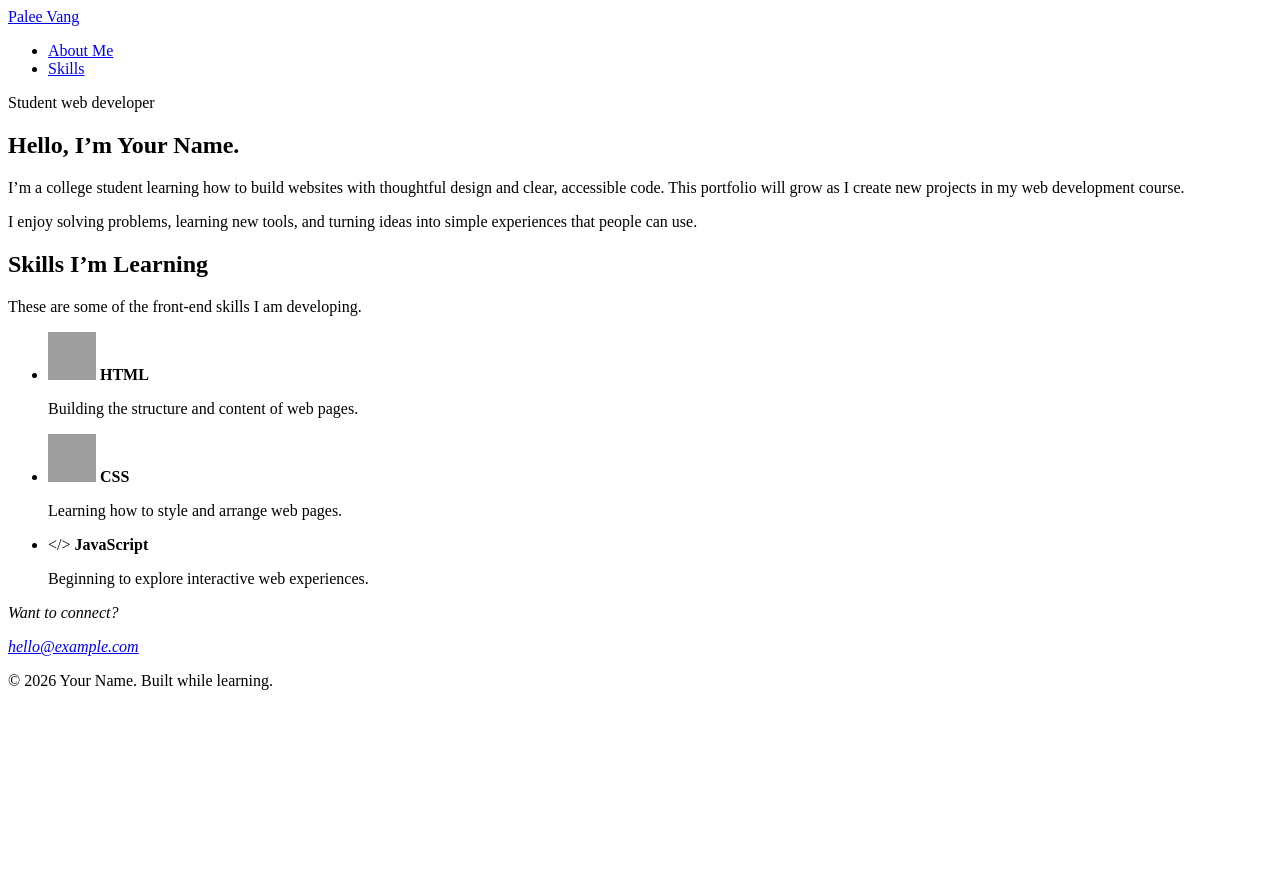
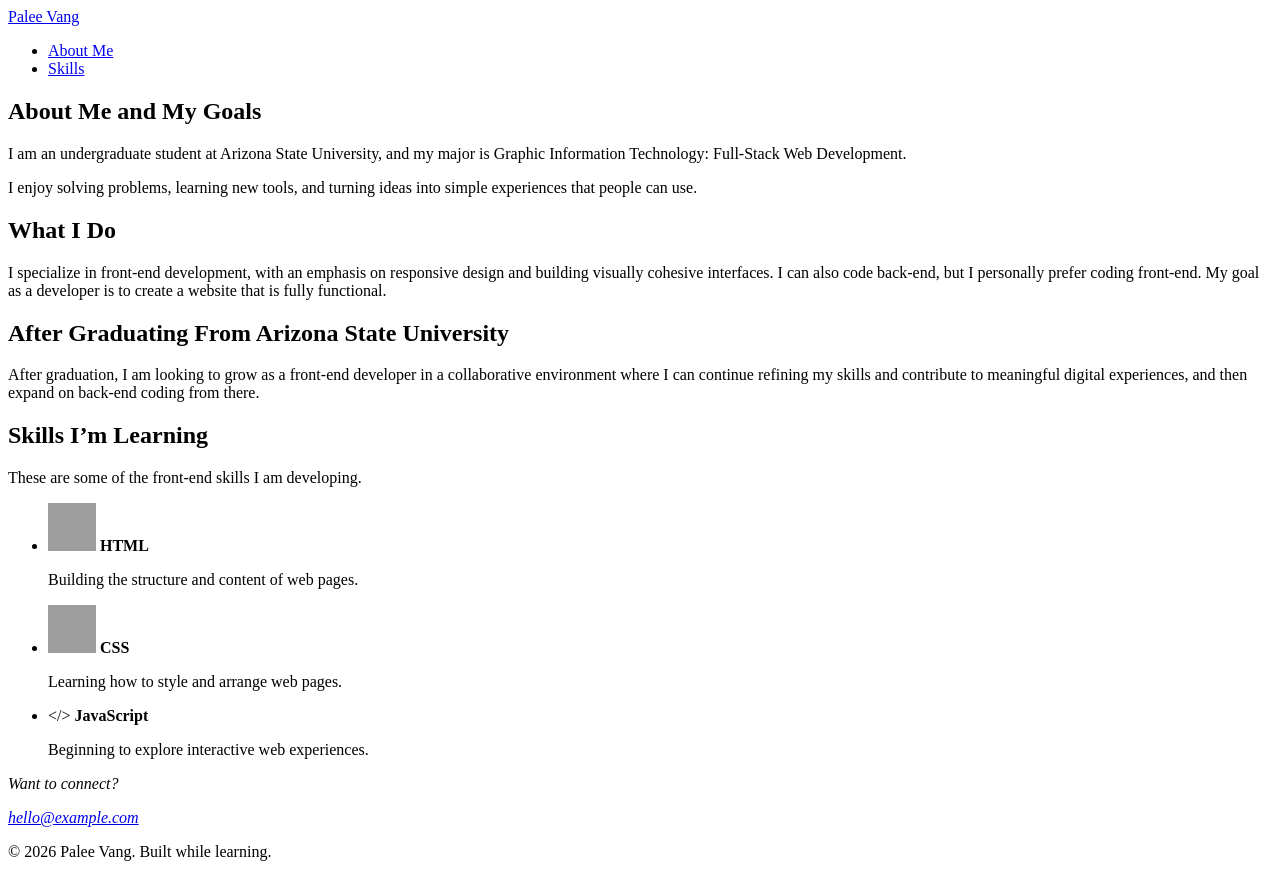
Before and after one commit to paleevang/portfolio-website, a plain HTML site: page index.html in a window 1280 px wide. Before the commit the page ends 800 px from the top, so only its background shows below. Drawn offline with Linux system fonts and the light colour scheme; grey boxes are pictures that could not be loaded.

Commit message:
Update html

```diff
--- a/index.html
+++ b/index.html
@@ -20,16 +20,34 @@
 
 	<main id="top">
 		<section id="about" aria-labelledby="about-heading">
-			<p>Student web developer</p>
-			<h1 id="about-heading">Hello, I’m Your Name.</h1>
+			<h1 id="about-heading">About Me and My Goals</h1>
 			<p>
-				I’m a college student learning how to build websites with thoughtful
-				design and clear, accessible code. This portfolio will grow as I create
-				new projects in my web development course.
+				I am an undergraduate student at Arizona State University, and my major
+				is Graphic Information Technology: Full-Stack Web Development.
 			</p>
 			<p>
 				I enjoy solving problems, learning new tools, and turning ideas into
 				simple experiences that people can use.
+			</p>
+		</section>
+
+		<section aria-labelledby="work-heading">
+			<h2 id="work-heading">What I Do</h2>
+			<p>
+				I specialize in front-end development, with an emphasis on responsive
+				design and building visually cohesive interfaces. I can also code
+				back-end, but I personally prefer coding front-end. My goal as a developer
+				is to create a website that is fully functional.
+			</p>
+		</section>
+
+		<section aria-labelledby="goals-heading">
+			<h2 id="goals-heading">After Graduating From Arizona State University</h2>
+			<p>
+				After graduation, I am looking to grow as a front-end developer in a
+				collaborative environment where I can continue refining my skills and
+				contribute to meaningful digital experiences, and then expand on back-end
+				coding from there.
 			</p>
 		</section>
 	</main>
@@ -73,7 +91,7 @@
 			<a href="mailto:hello@example.com">hello@example.com</a>
 		</address>
 
-		<p>&copy; 2026 Your Name. Built while learning.</p>
+		<p>&copy; 2026 Palee Vang. Built while learning.</p>
 	</footer>
 </body>
 </html>
```
